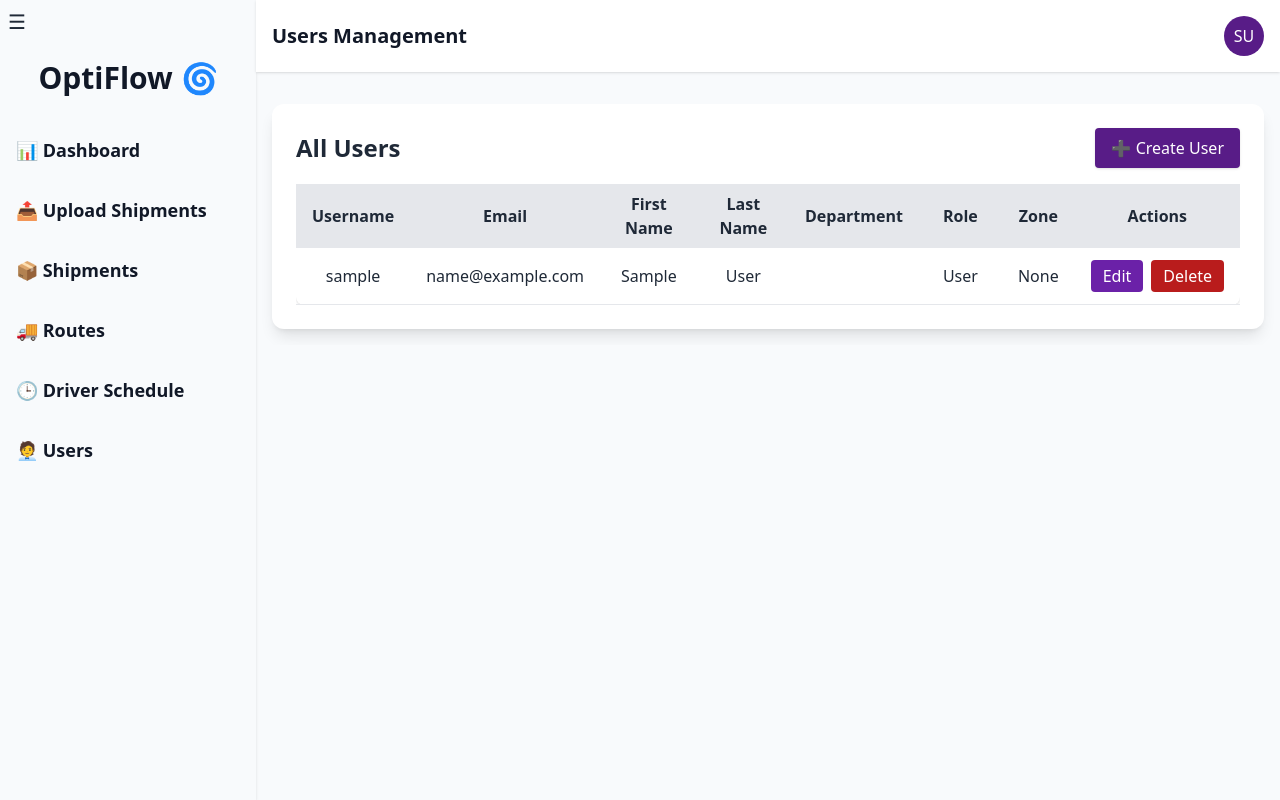
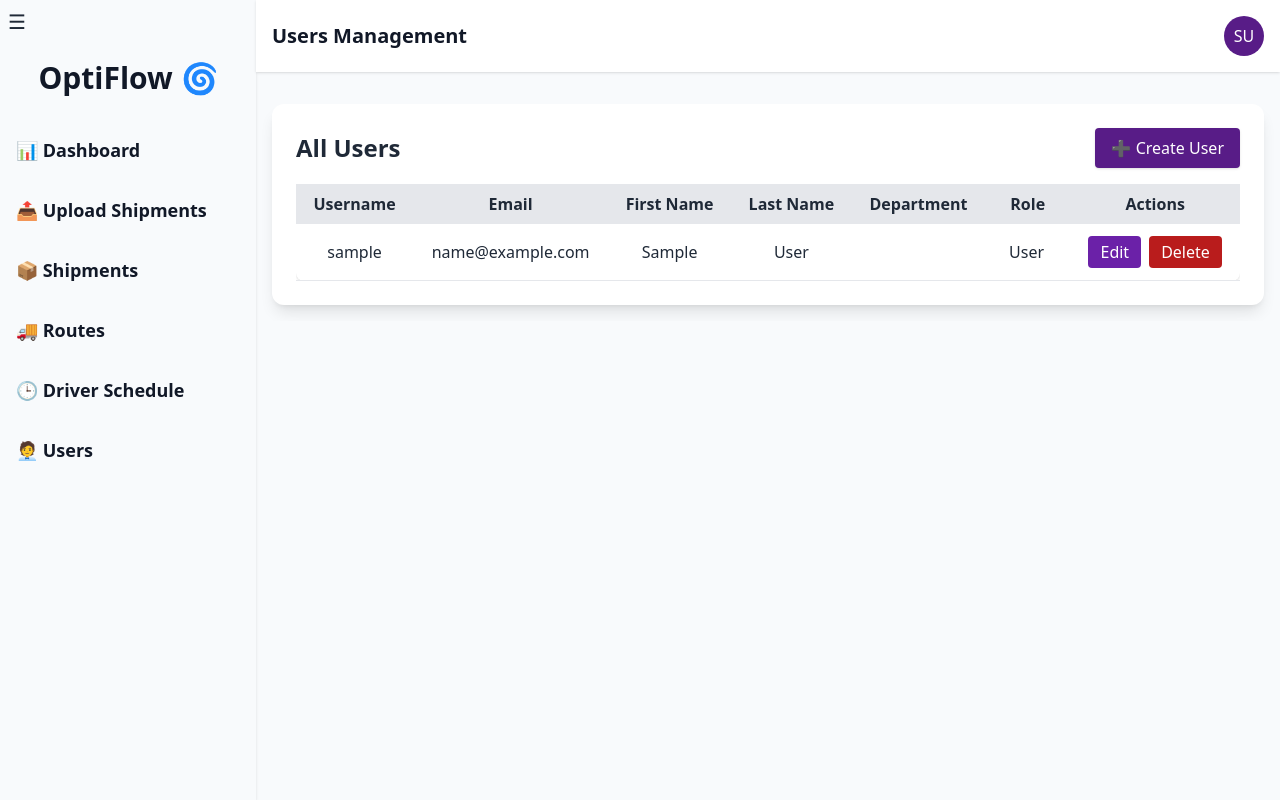
Before and after one commit to S-telleManon/Final_Project_OptiFlow, a Django app: page /shipments/users/ in a window 1280 px wide. Run offline with Django 5.2, Linux system fonts and the light colour scheme; the visitor is signed in with stand-in values (Sample User, id 1); data comes from the database, SQL or seed files in the repository; data that the repository does not hold is empty; some libraries are stand-ins or nearby versions.

Commit message:
final version

```diff
--- a/shipments/templates/shipments/base.html
+++ b/shipments/templates/shipments/base.html
@@ -4,14 +4,8 @@
 <head>
     <meta charset="UTF-8">
     <title>{% block title %}Dashboard{% endblock %}</title>
-
-    <!-- Tailwind -->
     <script src="https://cdn.tailwindcss.com"></script>
-
-    <!-- Alpine.js -->
     <script defer src="https://unpkg.com/alpinejs@3.x.x/dist/cdn.min.js"></script>
-
-    <!-- Chart.js (optional for pages that need it) -->
     <script src="https://cdn.jsdelivr.net/npm/chart.js"></script>
 
     <style>
@@ -44,20 +38,16 @@
 
 <div class="flex h-screen">
 
-    <!-- SIDEBAR -->
+    <!-------------------- SIDEBAR ------------------------->
     <aside :class="open ? 'w-64' : 'w-20'"
        class="bg-gradient-to-r from-white-600 to-purple-600 p-2 transition-all duration-300 shadow">
-
-        <!-- TOGGLE -->
         <button @click="open = !open" class="mb-6 text-xl">☰</button>
-
-        <!-- TITLE -->
         <h2 x-show="open" x-transition
             class="text-3xl font-bold mb-8 text-gray-900 text-center">
             OptiFlow 🌀
         </h2>
 
-        <!-- MENU -->
+        <!------------------ MENU=------------------->
         <nav class="space-y-4">
 
             <a href="{% url 'dashboard' %}" class="block p-2 rounded hover:bg-gray-200 font-bold text-gray-900 text-lg">
@@ -142,7 +132,7 @@
         </header>
                <!-- CONTENT -->
 
-        <main class="p-4 space-y-4 overflow-y-auto pt-8"> <!-- padding-top = header height -->
+        <main class="p-4 space-y-4 overflow-y-auto pt-8">
             {% block content %}{% endblock %}
         </main>
 
--- a/shipments/templates/shipments/login.html
+++ b/shipments/templates/shipments/login.html
@@ -6,7 +6,6 @@
     <title>Login</title>
     <link rel="stylesheet" href="{% static 'shipments/css/login.css' %}">
     <link rel="stylesheet" href="https://cdnjs.cloudflare.com/ajax/libs/font-awesome/6.4.0/css/all.min.css">
-</head>
 </head>
 <body>
 
--- a/shipments/templates/shipments/schedules.html
+++ b/shipments/templates/shipments/schedules.html
@@ -75,7 +75,7 @@
                     <!-- SAVE -->
                     <td class="p-3">
                         <button type="submit"
-                                class="bg-green-600 text-white px-3 py-1 rounded hover:bg-green-700">
+                                class="px-3 py-1 bg-purple-800 text-white rounded hover:bg-purple-600">
                             Save
                         </button>
                     </td>
--- a/shipments/templates/shipments/users.html
+++ b/shipments/templates/shipments/users.html
@@ -26,7 +26,7 @@
                         <th class="py-2 px-4 text-center">Last Name</th>
                         <th class="py-2 px-4 text-center">Department</th>
                         <th class="py-2 px-4 text-center">Role</th>
-                        <th class="py-2 px-4 text-center">Zone</th>
+                        <!-- <th class="py-2 px-4 text-center">Zone</th> -->
                         <th class="py-2 px-4 text-center">Actions</th>
                     </tr>
                 </thead>
@@ -47,7 +47,7 @@
                                 User
                             {% endif %}
                         </td>
-                        <td class="py-2 px-4 text-center">{{ user.zone }}</td>
+                        <!-- <td class="py-2 px-4 text-center">{{ user.zone }}</td> -->
                         <td class="py-2 px-4 text-center">
                             <div class="flex justify-center gap-2">
                                 <a href="{% url 'edit_user' user.id %}"
--- a/shipments/views.py
+++ b/shipments/views.py
@@ -18,6 +18,8 @@ from django.http import JsonResponse
 from django.core.serializers.json import DjangoJSONEncoder
 from django.shortcuts import render, redirect
 import csv
+from django.contrib.auth.hashers import make_password
+
 
 
 
@@ -88,16 +90,14 @@ def add_department(request):
 # -------------------------------------------CRUD FOR USERS------------------------------------------------------------------------------
 #--------------CREATE USER
 
-def create_user(request):
-    form = AppUserForm(request.POST or None)
-    departments = Department.objects.all()
-    groups = Group.objects.all()
+# def create_user(request):
+#     form = AppUserForm(request.POST or None)
+#     departments = Department.objects.all()
+#     groups = Group.objects.all()
 
-    operations_dept = Department.objects.filter(name__iexact="Operations").first()
-    operations_dept_id = operations_dept.id if operations_dept else None
+#     operations_dept = Department.objects.filter(name__iexact="Operations").first()
+#     operations_dept_id = operations_dept.id if operations_dept else None
 
-from django.contrib.auth.models import Group
-from django.contrib.auth.hashers import make_password
 
 def create_user(request):
     form = AppUserForm(request.POST or None)
@@ -307,7 +307,7 @@ def shipment_list(request):
             if shipment.department == user.department:
                 has_modify_permission = True
         else:
-            # Regular agents can only edit files directly assigned to them
+            # Staff can only edit files directly assigned to them
             if shipment.assigned_agent == user:
                 has_modify_permission = True
 
```
Also changed, not shown: shipments/templates/shipments/dashboard.html (+5 -8 lines), shipments/templates/shipments/routes.html (+7 -10 lines), shipments/templates/shipments/shipment_details.html (+3 -4 lines), shipments/templates/shipments/shipment_list.html (+3 -9 lines), shipments/templates/shipments/upload.html (+3 -7 lines), shipments/templates/shipments/user_creation.html (+3 -4 lines).
